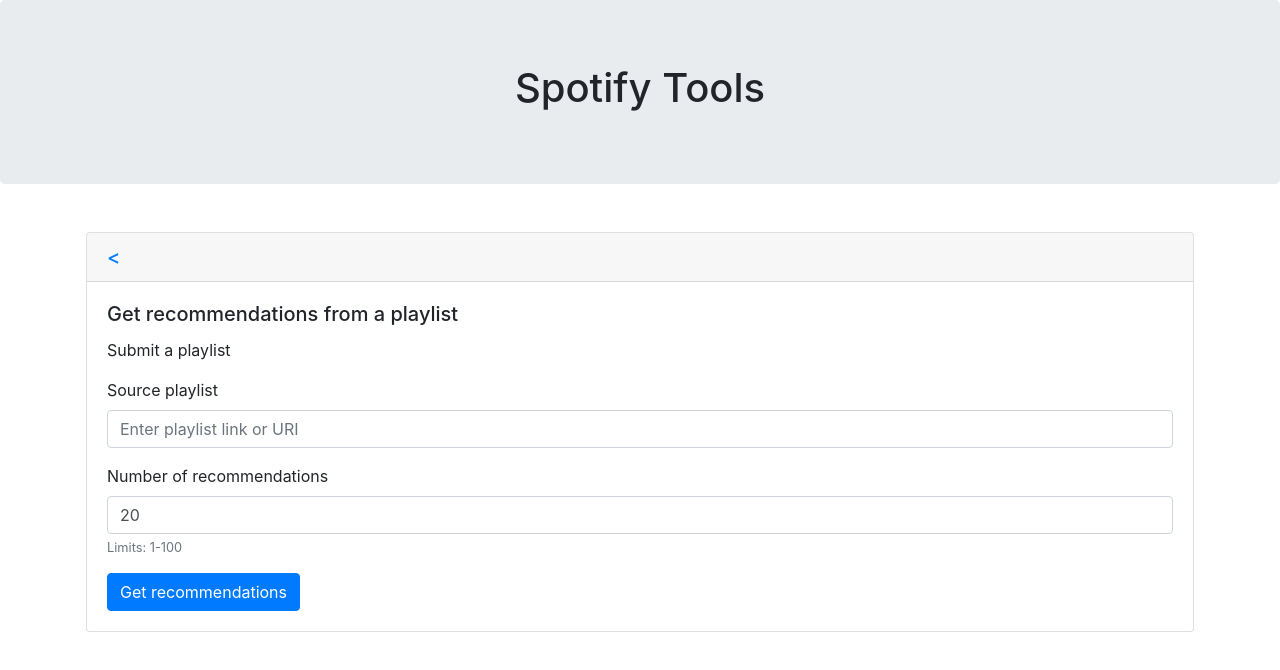
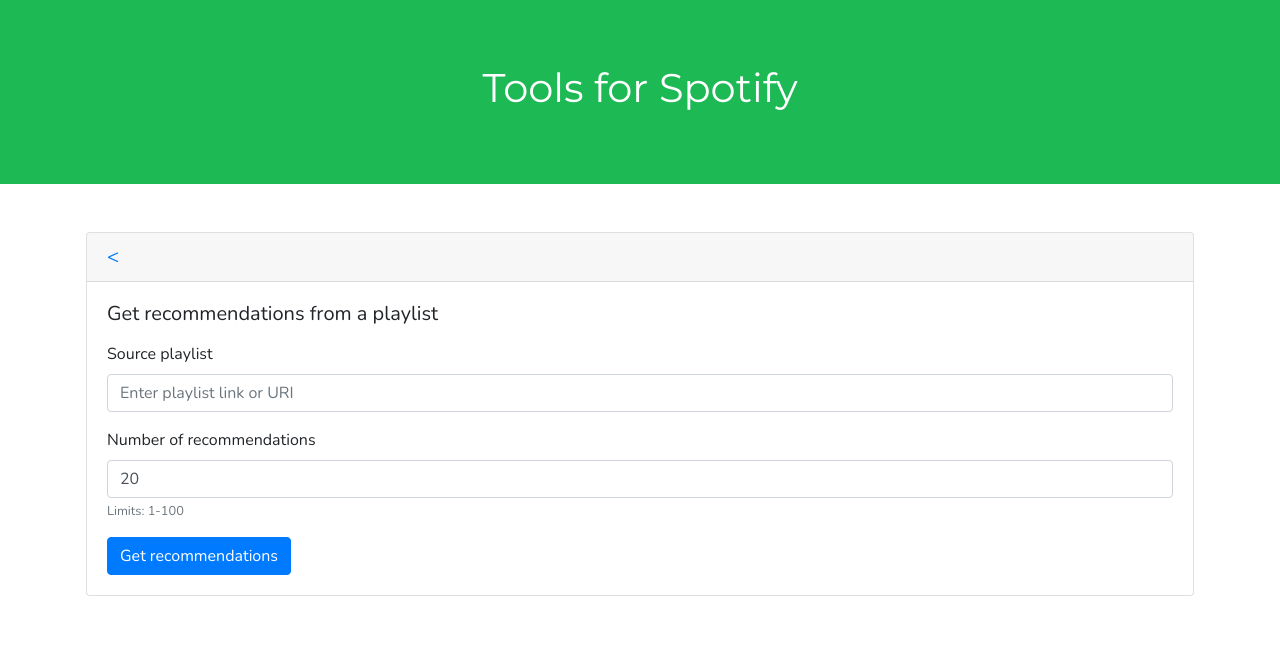
Before and after one commit to jittner/spotify-web-app, a React (Create React App) app in the folder front-end/: page /playlist-recommendations in a window 1280 px wide. Shown: the top 670 px of the page. Built offline with nearby package versions, Linux system fonts and the light colour scheme.

Commit message:
Add additional styling to frontend
Added embedded track objects to the returned recommendations, added more
CSS styling

```diff
--- a/front-end/public/index.html
+++ b/front-end/public/index.html
@@ -11,8 +11,10 @@
       integrity="sha384-ggOyR0iXCbMQv3Xipma34MD+dH/1fQ784/j6cY/iJTQUOhcWr7x9JvoRxT2MZw1T"
       crossorigin="anonymous"
     >
+    <link rel="stylesheet" href="/style.css" ></link>
+    <link href="https://fonts.googleapis.com/css2?family=Montserrat&family=Nunito&display=swap" rel="stylesheet">
 
-    <title>Spotify Tools</title>
+    <title>Tools for Spotify</title>
   </head>
   <body>
     <noscript>You need to enable JavaScript to run this app.</noscript>
--- /dev/null
+++ b/front-end/public/style.css
@@ -0,0 +1,9 @@
+.jumbotron {
+    background-color: #1DB954;
+    color: #FFFFFF;
+    font-family: 'Montserrat', sans-serif;
+}
+
+.card {
+    font-family: 'Nunito', sans-serif;
+}
--- a/front-end/src/App.js
+++ b/front-end/src/App.js
@@ -22,8 +22,8 @@
   render() {
     return (
       <div>
-      <Jumbotron>
-        <h1 className="header">Spotify Tools</h1>
+      <Jumbotron fluid>
+        <h1 className="header">Tools for Spotify</h1>
       </Jumbotron>
       <Router>
         <Switch>
@@ -40,64 +40,4 @@
   }
 }
 
-// const App = () => (
-//   <Container className="p-3">
-//     <Jumbotron>
-//       <h1 className="header">Spotify Tools</h1>
-//     </Jumbotron>
-//     <CardGroup>
-//       <Card>
-//         <Card.Body>
-//           <Card.Title>Card title</Card.Title>
-//           <Card.Text>
-//             This is a wider card with supporting text below as a natural lead-in to
-//             additional content. This content is a little bit longer.
-//           </Card.Text>
-//         </Card.Body>
-//         <Card.Footer>
-//           <small className="text-muted">Last updated 3 mins ago</small>
-//         </Card.Footer>
-//       </Card>
-//       <Card>
-//         <Card.Body>
-//           <Card.Title>Card title</Card.Title>
-//           <Card.Text>
-//             This card has supporting text below as a natural lead-in to additional
-//             content.{' '}
-//           </Card.Text>
-//         </Card.Body>
-//         <Card.Footer>
-//           <small className="text-muted">Last updated 3 mins ago</small>
-//         </Card.Footer>
-//       </Card>
-//       <Card>
-//         <Card.Body>
-//           <Card.Title>Card title</Card.Title>
-//           <Card.Text>
-//             This is a wider card with supporting text below as a natural lead-in to
-//             additional content. This card has even longer content than the first to
-//             show that equal height action.
-//           </Card.Text>
-//         </Card.Body>
-//         <Card.Footer>
-//           <small className="text-muted">Last updated 3 mins ago</small>
-//         </Card.Footer>
-//       </Card>
-//       <Card>
-//         <Card.Body>
-//           <Card.Title>Card title</Card.Title>
-//           <Card.Text>
-//             This is a wider card with supporting text below as a natural lead-in to
-//             additional content. This card has even longer content than the first to
-//             show that equal height action.
-//           </Card.Text>
-//         </Card.Body>
-//         <Card.Footer>
-//           <small className="text-muted">Last updated 3 mins ago</small>
-//         </Card.Footer>
-//       </Card>
-//     </CardGroup>
-//   </Container>
-// );
-
 export default App;
--- a/front-end/src/pages/index.jsx
+++ b/front-end/src/pages/index.jsx
@@ -1,5 +1,4 @@
 import React from "react";
-import Jumbotron from 'react-bootstrap/Jumbotron';
 import CardGroup from 'react-bootstrap/CardGroup';
 import Card from 'react-bootstrap/Card';
 import Container from 'react-bootstrap/Container';
--- a/front-end/src/pages/playlist-recommendations.jsx
+++ b/front-end/src/pages/playlist-recommendations.jsx
@@ -1,10 +1,9 @@
 import React from "react";
-import Jumbotron from 'react-bootstrap/Jumbotron';
-import CardGroup from 'react-bootstrap/CardGroup';
 import Button from 'react-bootstrap/Button';
 import Card from 'react-bootstrap/Card';
 import Container from 'react-bootstrap/Container';
 import Form from 'react-bootstrap/Form';
+import Accordion from 'react-bootstrap/Accordion';
 import { Link } from "react-router-dom";
 
 class MyForm extends React.Component {
@@ -13,8 +12,7 @@
       this.handleSubmit = this.handleSubmit.bind(this);
       this.handleChange = this.handleChange.bind(this);
       this.state = {
-        //   playlist: "",
-        //   length: "",
+          length: "20",
           data: null,
           errorMessage: null
       };
@@ -28,34 +26,23 @@
 
     handleSubmit(event) {
       event.preventDefault();
-      // format data body using state values, i.e:
-      // const json = JSON.stringify(this.state);
-      // const data = new FormData(event.target);
-    //   const formData = new FormData();
-    //   formData.append('playlist', this.state.playlist);
-    //   formData.append('length', this.state.length);
       const sendData = {
           playlist: this.state.playlist,
           length: this.state.length
       };
       const data = JSON.stringify(sendData);
-    //   console.log(sendData);
-    //   console.log(data);
       fetch('http://localhost:5000/playlist_recommendation', {
         method: 'POST',
         headers: {
-            // 'Content-Type': 'multipart/form-data',
             'Content-Type': 'application/json',
             'Accept': 'application/json',
 
         },
-        // body: formData,
         body: data,
         credentials: 'include'
       })
       .then(async response => {
             const recommendations = await response.json();
-            // console.log(recommendations);
             if (!response.ok){
                 const error = (recommendations && recommendations.message) || response.status;
                 return Promise.reject(error);
@@ -110,13 +97,23 @@
         </div>
         {this.state.data ?
             <div className="Output">
+                <p />
+                <Accordion>
                 {
                     this.state.data.tracks.map((track, index) =>  (
-                        <li key={index}>
-                            {track.name}
-                        </li>
+                        <Card key={index}>
+                        <Accordion.Toggle as={Card.Header} eventKey={index} key={index}>
+                            "{track.name}" - {track.artist_names}
+                        </Accordion.Toggle>
+                        <Accordion.Collapse eventKey={index}>
+                        <Card.Body>
+                            <iframe src={track.embed_url} width="300" height="80" frameBorder="0" allowtransparency="true" allow="encrypted-media"></iframe>
+                        </Card.Body>
+                        </Accordion.Collapse>
+                        </Card>
                     ))
                 }
+                </Accordion>
             </div>
             :
             <div />
@@ -137,7 +134,6 @@
             <Card.Body>
                 <Card.Title>Get recommendations from a playlist</Card.Title>
                 <Card.Text>
-                Submit a playlist
                 </Card.Text>
                 <MyForm />
             </Card.Body>
```
